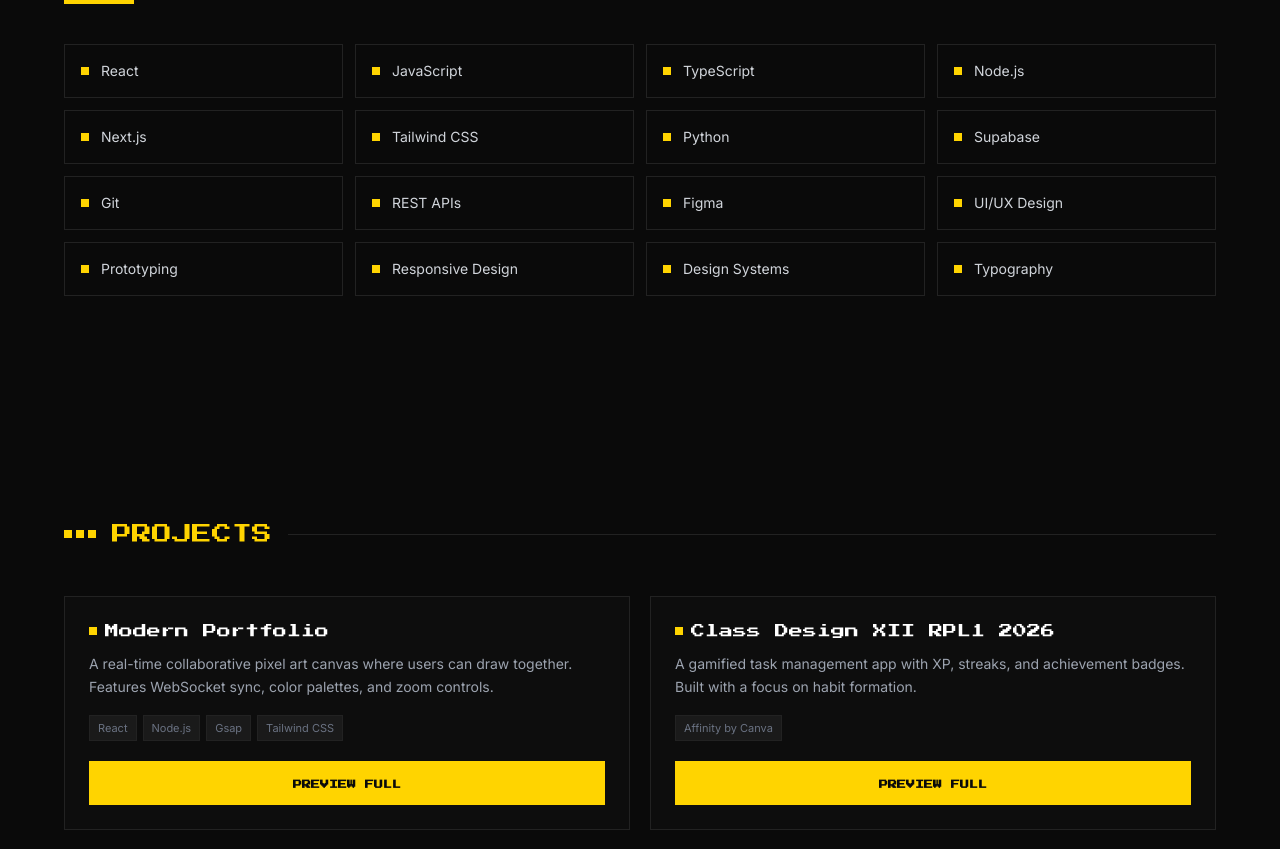
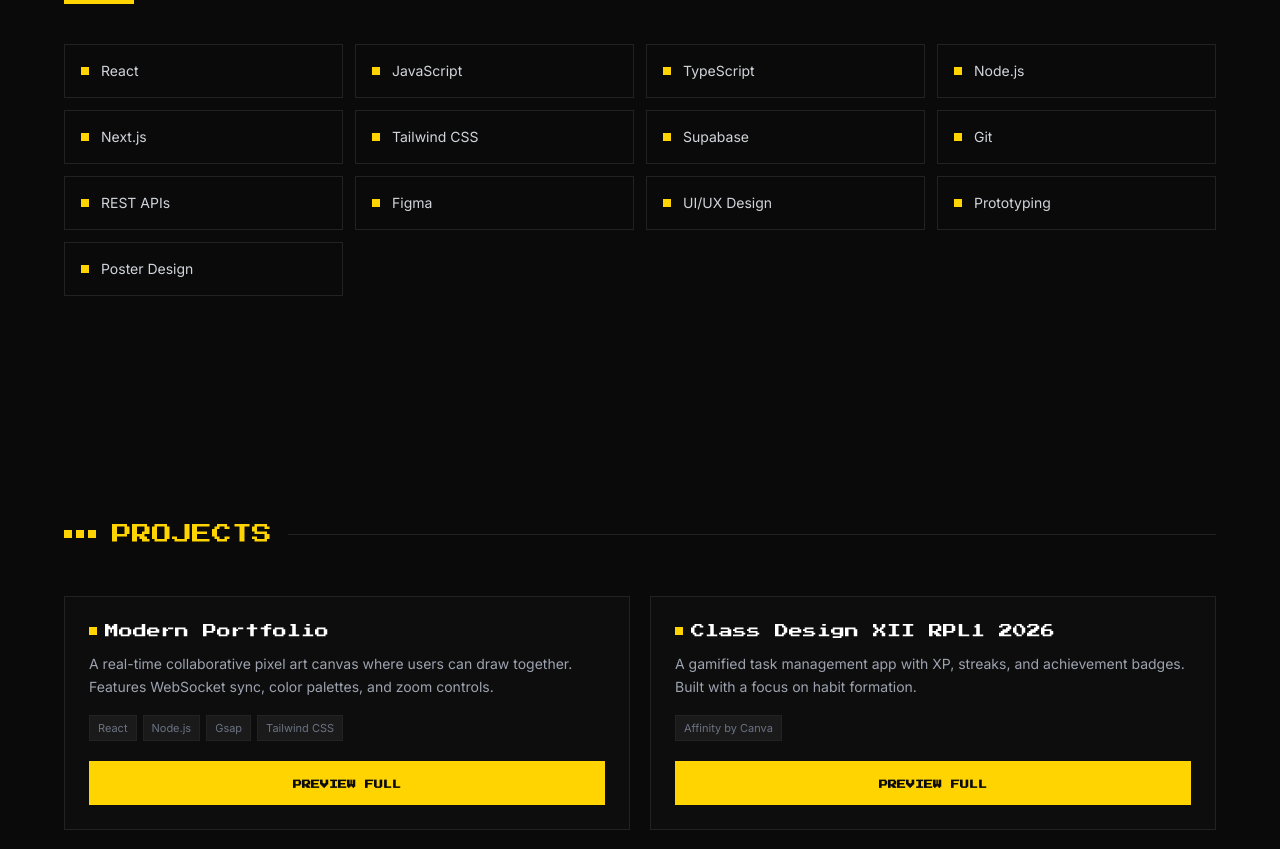
Before and after one commit to G2aluh/sigal-porto, a React (Vite) app: page / in a window 1280 px wide. Shown: the part 1840-2689 px from the top of the page. Built offline with nearby package versions, Linux system fonts and the light colour scheme; no server answers.

Commit message:
feat: adjust some skill

```diff
--- a/src/data/content.js
+++ b/src/data/content.js
@@ -7,7 +7,6 @@ export const skills = [
     { name: 'Node.js', category: 'coding' },
     { name: 'Next.js', category: 'coding' },
     { name: 'Tailwind CSS', category: 'coding' },
-    { name: 'Python', category: 'coding' },
     { name: 'Supabase', category: 'coding' },
     { name: 'Git', category: 'coding' },
     { name: 'REST APIs', category: 'coding' },
@@ -15,9 +14,7 @@ export const skills = [
     { name: 'Figma', category: 'design' },
     { name: 'UI/UX Design', category: 'design' },
     { name: 'Prototyping', category: 'design' },
-    { name: 'Responsive Design', category: 'design' },
-    { name: 'Design Systems', category: 'design' },
-    { name: 'Typography', category: 'design' },
+    { name: 'Poster Design', category: 'design' },
 ];
 
 // ── Projects Data ──
```
